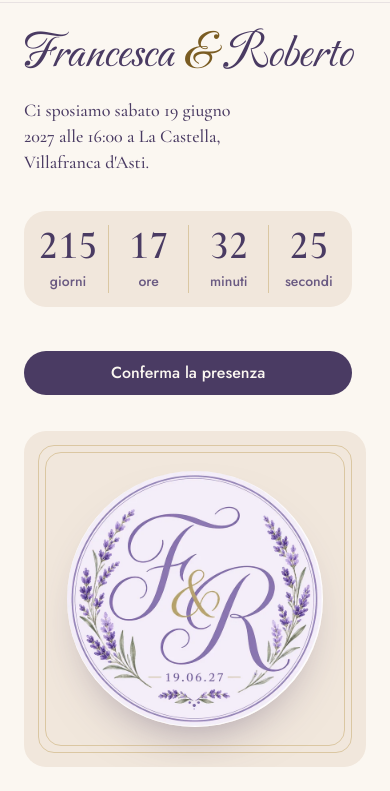
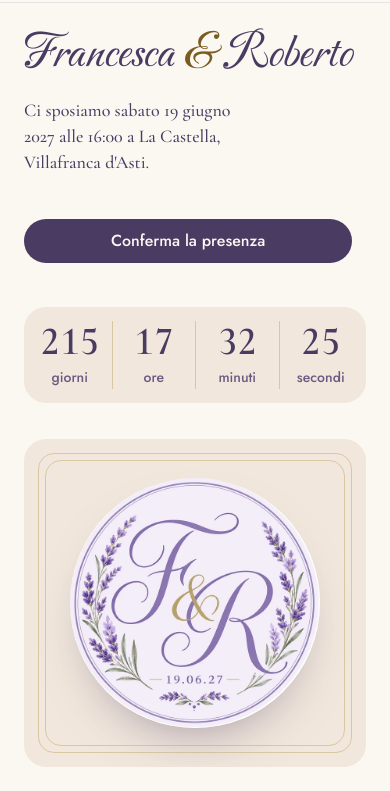
Before and after one commit to rarmentaro1204/sitomatrimonio, a plain HTML site: page index.html in a window 390 px wide. Shown: the part 53-844 px from the top of the page. Drawn offline with Linux system fonts and the light colour scheme.

Commit message:
Countdown centrato sullo schermo
Co-Authored-By: Claude Opus 5.5 <noreply@anthropic.com>
Claude-Session: https://claude.ai/code/session_01PQBEn1gEZW2Lv1dmuysZbR

```diff
--- a/index.html
+++ b/index.html
@@ -85,7 +85,17 @@ body { font-weight: 400; }
 .countdown div + div { border-left: 1px solid var(--line-gold); }
 .countdown b { font: 600 clamp(44px, 2.4vw + 26px, 64px)/1 var(--font-display); font-variant-numeric: lining-nums tabular-nums; }
 .countdown span { font-size: 14px; font-weight: 500; color: var(--muted); }
-@media (min-width: 1024px) { .hero--split .hero__text { align-self: center; } }
+/* il conto alla rovescia: una riga a sé, centrata sullo schermo */
+.hero__count { grid-column: 1 / -1; justify-self: center; }
+@media (min-width: 1024px) {
+  .hero--split .hero-text.hero__grid { grid-template-rows: minmax(0, 1fr) auto; row-gap: var(--s-6); }
+  .hero--split .hero__text { align-self: center; }
+}
+@media (max-width: 1023px) {
+  .hero--split .hero__text { order: 0; }
+  .hero__count { order: 1; align-self: center; margin-top: var(--s-6); }
+  .hero--split .hero__media { order: 2; }
+}
 
 /* ---------- sezioni alte quanto il loro contenuto, senza vuoti ---------- */
 main > section.section, footer.closing { height: auto !important; min-height: 0 !important; padding: clamp(72px, 7vw, 112px) 0 0 !important; }
@@ -254,17 +264,17 @@ address.addr { font: 500 clamp(22px, .5vw + 20px, 26px)/1.35 var(--font-display)
       <div class="hero__text span-6">
         <h1 id="hero-h">Francesca <span class="amp">&amp;</span> Roberto</h1>
         <p class="hero__lead">Ci sposiamo sabato 19 giugno 2027 alle 16:00 a La Castella, Villafranca d'Asti.</p>
-        <div class="countdown" aria-label="Tempo che manca al matrimonio">
+        <div class="btn-row"><a class="btn btn--primary" href="#conferma">Conferma la presenza</a></div>
+      </div>
+      <div class="hero__media seal span-6 start-7">
+        <img src="img/monogramma.webp" alt="Monogramma F e R con lavanda e la data 19.06.27" width="640" height="640" fetchpriority="high">
+      </div>
+        <div class="countdown hero__count" aria-label="Tempo che manca al matrimonio">
           <div><b data-cd="d">–</b><span>giorni</span></div>
           <div><b data-cd="h">–</b><span>ore</span></div>
           <div><b data-cd="m">–</b><span>minuti</span></div>
           <div><b data-cd="s">–</b><span>secondi</span></div>
         </div>
-        <div class="btn-row"><a class="btn btn--primary" href="#conferma">Conferma la presenza</a></div>
-      </div>
-      <div class="hero__media seal span-6 start-7">
-        <img src="img/monogramma.webp" alt="Monogramma F e R con lavanda e la data 19.06.27" width="640" height="640" fetchpriority="high">
-      </div>
     </div></div>
   </section>
 
```
